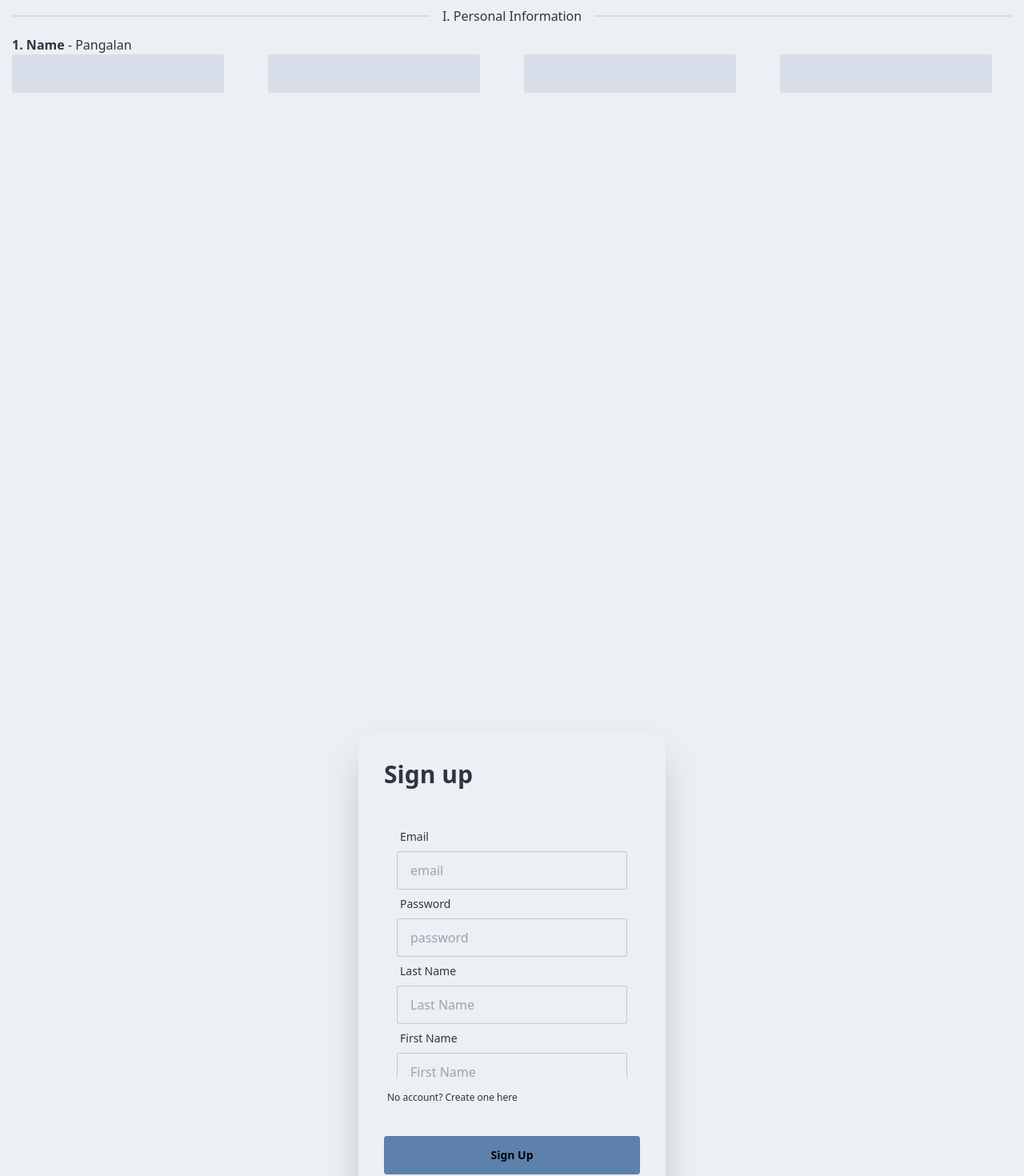
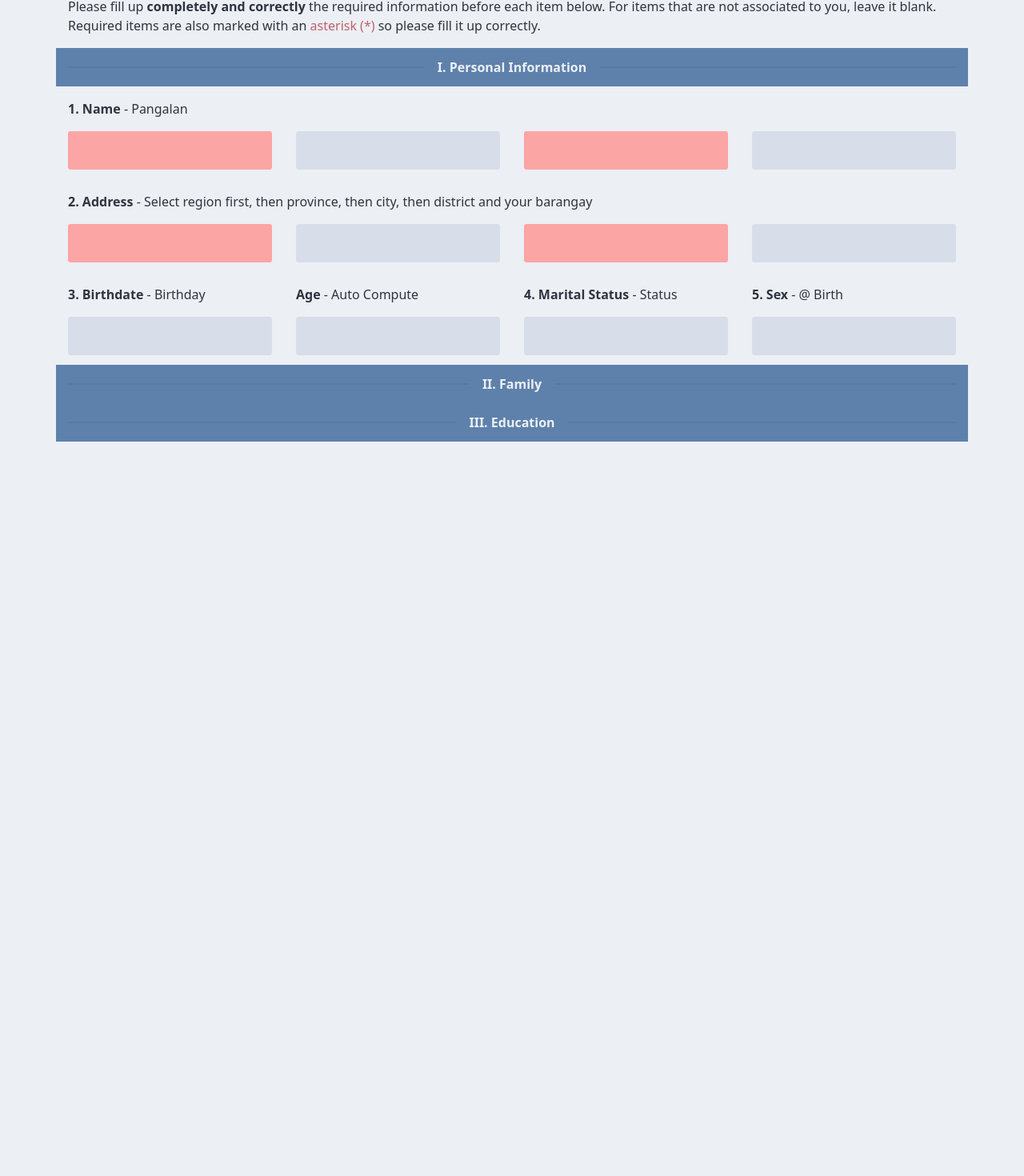
Before and after one commit to GeneMachiene/Motherly, a React (Vite) app in the folder client/: page /signup in a window 1280 px wide. Shown: the part 176-1646 px from the top of the page at 80% size. After the commit the page ends 800 px from the top, so only its background shows below. Built offline with nearby package versions, Linux system fonts and the light colour scheme.

Commit message:
Large registration form template

```diff
--- a/client/src/App.jsx
+++ b/client/src/App.jsx
@@ -35,4 +35,12 @@ function App() {
   )
 }
 
+
+function AppRoutes() {
+  return (
+    <div>App</div>
+  )
+}
+
+
 export default App
--- a/client/src/pages/Register.jsx
+++ b/client/src/pages/Register.jsx
@@ -2,7 +2,8 @@ import { useState } from 'react';
 import { useSignup } from '../hooks/useSignup';
 import {
   Container, Row, Col,
-  Visible, Hidden
+  Visible, Hidden,
+  ScreenClassRender
  } from 'react-grid-system';
  import Select from 'react-select'
 
@@ -26,168 +27,120 @@ function Register() {
 
   return (
 
-    <Container fluid>
-      <Row>
+    <Container fluid xs sm md>
+      <Row justify='between' align='center'>
+        <a href="/">
+          <img src="/logo.svg" alt="Motherly Logo" className="h-9 my-3"/>
+        </a>
+        <ScreenClassRender render={screenClass => (<p>Screen class: {screenClass}</p>)}/>
+      </Row>
+
+      {/* Logo Title */}
+      <Row justify="center">
+        <div className="flex flex-col items-center prose">
+          <h2 className='my-5'>Online Sign Up Form</h2>
+        </div>
+      </Row>
+
+      {/* Sub Title */}
+      <Row className='mb-4'>
         <Col>
-          <div className="prose prose-lg text-center">
-            <a href="/">
-              <img src="/logo.svg" alt="Motherly Logo" className="h-9 m-0"/>
-            </a>
-            <h2 className='mt-0'>Online Signup Form</h2>
-          </div>
+          <h3 className='font-bold text-primary text-center mb-4'>New Application</h3>
+          <p>
+            Please fill up <span className='font-bold'>completely and correctly</span> the required information before each item below.
+            For items that are not associated to you, leave it blank. Required items are also
+            marked with an <span className='text-error'>asterisk (*)</span> so please fill it up correctly.
+          </p>
         </Col>
       </Row>
+
+      <Divider Text={"I. Personal Information"}/>
+
+      <SectionLabel Text={"1. Name"} Hint={"Pangalan"}/>
       <Row>
-        <Col>
-          <div className="center">New Application</div>
-          <br/>
-          Please fill up completely and correctly the required information before each item below. For items that are not associated to you, leave it blank. Required items are also marked with an asterisk (*) so please fill it up correctly.
+        <Col md={3}>
+          <input className='input bg-red-300 w-full mb-3'></input>
+        </Col>
+        <Col md={3}>
+          <input className='input bg-base-300 w-full mb-3'></input>
+        </Col>
+        <Col md={3}>
+          <input className='input bg-red-300 w-full mb-3'></input>
+        </Col>
+        <Col md={3}>
+          <input className='input bg-base-300 w-full mb-3'></input>
         </Col>
       </Row>
+
+      <SectionLabel Text={"2. Address"} Hint={"Select region first, then province, then city, then district and your barangay"}/>
       <Row>
-        <Col>
-          <div className="divider">I. Personal Information</div>
+        <Col md={3}>
+          <input className='input bg-red-300 w-full mb-3'></input>
+        </Col>
+        <Col md={3}>
+          <input className='input bg-base-300 w-full mb-3'></input>
+        </Col>
+        <Col md={3}>
+          <input className='input bg-red-300 w-full mb-3'></input>
+        </Col>
+        <Col md={3}>
+          <input className='input bg-base-300 w-full mb-3'></input>
         </Col>
       </Row>
+
+
       <Row>
-        <Col>
-          <span className='font-bold'>1. Name</span> - Pangalan
+        <Col md={3}>
+          <SectionLabel Text={"3. Birthdate"} Hint={"Birthday"}/>
+          <Row>
+            <Col><input className='input bg-base-300 w-full mb-3'></input></Col>
+          </Row>
+        </Col>
+        <Col md={3}>
+          <SectionLabel Text={"Age "} Hint={"Auto Compute"}/>
+          <Row>
+            <Col><input className='input bg-base-300 w-full mb-3'></input></Col>
+          </Row>
+        </Col>
+        <Col md={3}>
+          <SectionLabel Text={"4. Marital Status"} Hint={"Status"}/>
+          <Row>
+            <Col><input className='input bg-base-300 w-full mb-3'></input></Col>
+          </Row>
+        </Col>
+        <Col md={3}>
+          <SectionLabel Text={"5. Sex"} Hint={"@ Birth"}/>
+          <Row>
+            <Col><input className='input bg-base-300 w-full mb-3'></input></Col>
+          </Row>
         </Col>
       </Row>
-      <Row>
-        <Col>
-          <input className='input bg-base-300'></input>
-        </Col>
-        <Col>
-          <input className='input bg-base-300'></input>
-        </Col>
-        <Col>
-          <input className='input bg-base-300'></input>
-        </Col>
-        <Col>
-          <input className='input bg-base-300'></input>
-        </Col>
-      </Row>
-      <Row align="center" justify='center' className='h-screen'>
-        <Col style={{display:'flex', padding:'0px 100px', height:'100vh', alignItems:'center'}}>
 
-        </Col>
-      </Row>
-      <Row>
-        <Col style={{display:'flex', justifyContent:'center'}}>
-          <div className="card shrink-0 w-full max-w-sm shadow-2xl bg-base-100">
-
-
-            {/* ---------------------------------------------------------------- Main form ---------------------------------------------------------------- */}
-            <form className="card-body prose prose-lg" onSubmit={handleSubmit}>
-              <Visible xs sm md>
-                <a href="/" className='flex place-content-center'>
-                  <img src="/logo.svg" alt="Motherly Logo" className="h-9"/>
-                </a>
-              </Visible>
-              <Visible lg xl xxl>
-                <h2>Sign up</h2>
-              </Visible>
-
-              <div className='lg:max-h-80 md:max-h-80 max-h-96 overflow-auto px-4'>
-
-                <div className="form-control">
-                  <label className="label">
-                    <span className="label-text">Email</span>
-                  </label>
-                  <input
-                    onChange={(e) => setEmail(e.target.value)}
-                    value={email}
-                    type="email" placeholder="email" className="input input-bordered" required />
-                </div>
-                <div className="form-control">
-                  <label className="label">
-                    <span className="label-text">Password</span>
-                  </label>
-                  <input
-                    onChange={(e) => setPassword(e.target.value)}
-                    value={password}
-                    type="password" placeholder="password" className="input input-bordered" required />
-                </div>
-
-                <div className="form-control">
-                  <label className="label">
-                    <span className="label-text">Last Name</span>
-                  </label>
-                  <input type="text" placeholder="Last Name" className="input input-bordered" />
-                </div>
-                <div className="form-control">
-                  <label className="label">
-                    <span className="label-text">First Name</span>
-                  </label>
-                  <input type="text" placeholder="First Name" className="input input-bordered" />
-                </div>
-                <div className="form-control">
-                  <label className="label">
-                    <span className="label-text">Middle Name</span>
-                  </label>
-                  <input type="text" placeholder="Middle Name" className="input input-bordered" />
-                </div>
-                <div className="form-control">
-                  <label className="label">
-                    <span className="label-text">Birthday</span>
-                  </label>
-                  <input type="date" className="input input-bordered" />
-                </div>
-                <div className="form-control">
-                  <label className="label">
-                    <span className="label-text">Address</span>
-                  </label>
-                  <input type="text" placeholder="Block Number, Street" className="input input-bordered" />
-                </div>
-                <div className="form-control">
-                  <label className="label">
-                    <span className="label-text">Municipality/City</span>
-                  </label>
-                  <Select options={options} />
-                </div>
-                <div className="form-control">
-                  <label className="label">
-                    <span className="label-text">Country</span>
-                  </label>
-                  <Select options={options} />
-                </div>
-                <div className="form-control">
-                  <label className="label">
-                    <span className="label-text">Status</span>
-                  </label>
-                  <Select options={options} />
-                </div>
-                <div className="form-control">
-                  <label className="label">
-                    <span className="label-text">Sex</span>
-                  </label>
-                  <Select options={options} />
-                </div>
-              </div>
-
-              <label className="label">
-                <a href="#" className="label-text-alt link link-hover">No account? Create one here</a>
-              </label>
-              <div className="form-control mt-6">
-                <button className="btn btn-primary" disabled={isLoading}>
-                {isLoading ? <span className="loading loading-spinner loading-xs"></span> : ""}
-                  Sign Up</button>
-              </div>
-              {error &&
-                  <div role="alert" className="alert alert-warning p-2 text-xs">
-                    <Hidden sm xs><svg xmlns="http://www.w3.org/2000/svg" className="stroke-current shrink-0 h-6 w-6" fill="none" viewBox="0 0 24 24"><path strokeLinecap="round" strokeLinejoin="round" strokeWidth="2" d="M10 14l2-2m0 0l2-2m-2 2l-2-2m2 2l2 2m7-2a9 9 0 11-18 0 9 9 0 0118 0z" /></svg></Hidden>
-                    <span>{error}</span>
-                  </div>
-                }
-            </form>
-
-          </div>
-        </Col>
-      </Row>
+      <Divider Text={"II. Family"} />
+      <Divider Text={"III. Education"} />
     </Container>
 
   )
 }
 
+function Divider({Text}) {
+  return (
+    <Row className='bg-primary'>
+      <Col>
+        <div className="divider font-bold text-base-100">{Text}</div>
+      </Col>
+    </Row>
+  )
+}
+function SectionLabel({Text, Hint}) {
+  return (
+    <Row className='my-4 whitespace-nowrap '>
+      <Col>
+        <span className='font-bold'>{Text}</span> - {Hint}
+      </Col>
+    </Row>
+  )
+}
+
+
 export default Register
```
Lines whose indentation alone changed are shown as unchanged.
